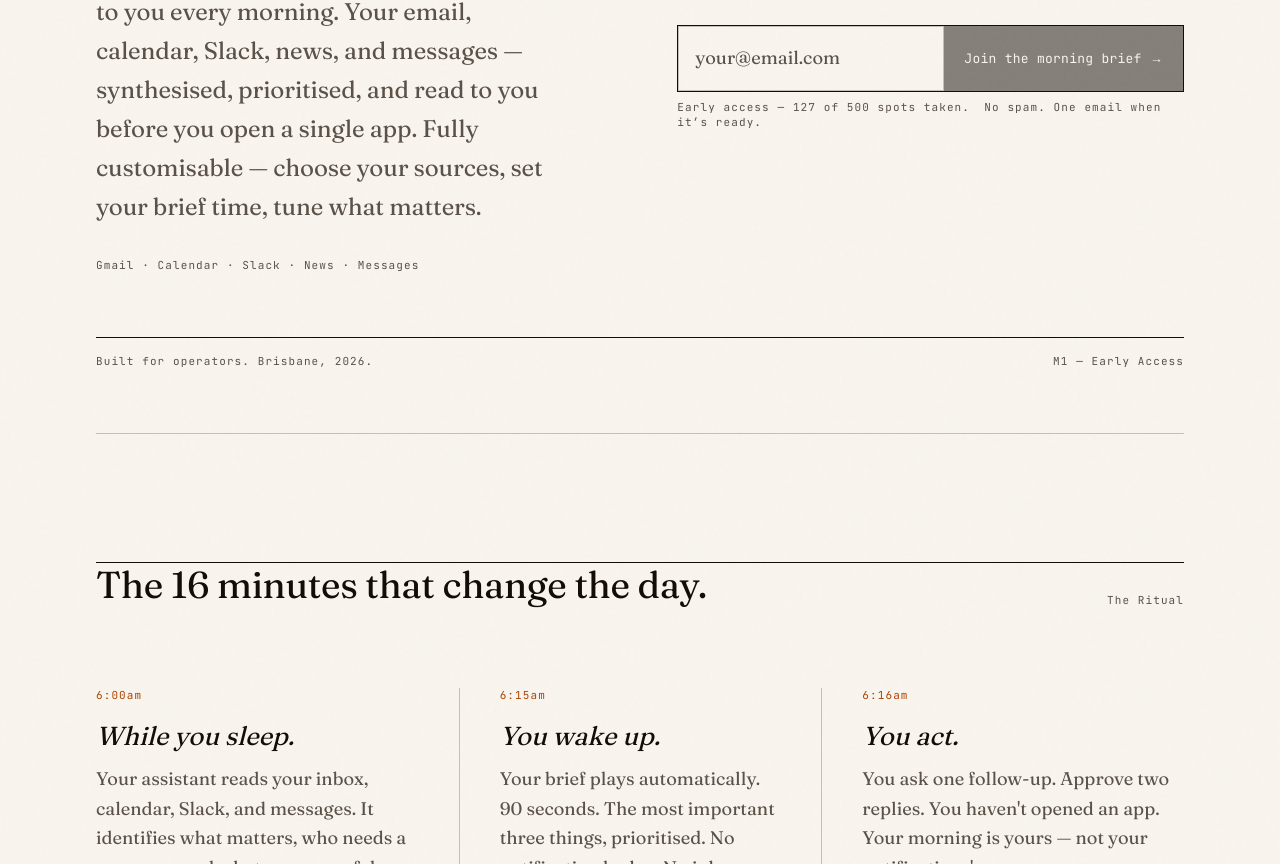
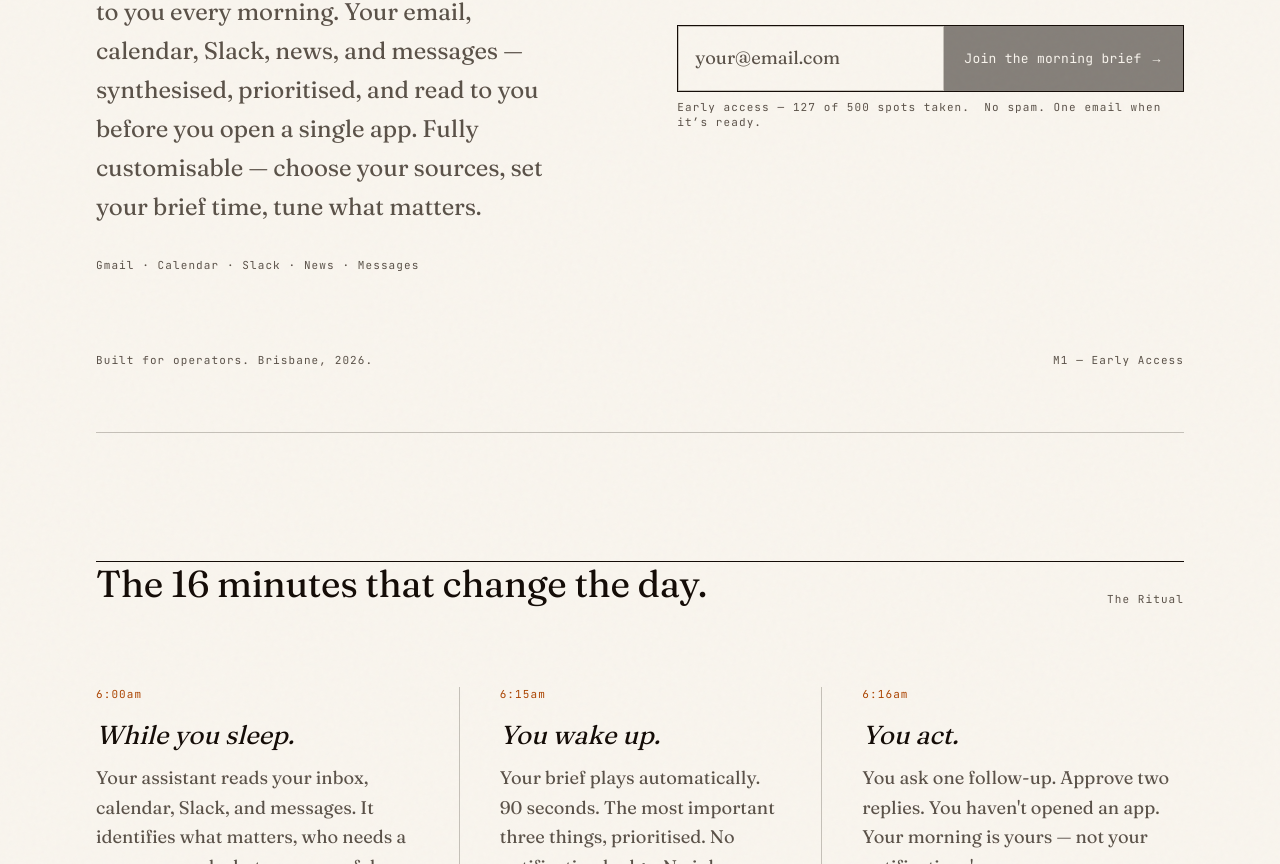
Before and after one commit to jacobem1836/daily-landing, a Next.js app: page / in a window 1280 px wide. Shown: the part 592-1456 px from the top of the page. Built offline with nearby package versions, Linux system fonts and the light colour scheme; no server answers.

Commit message:
fix: scroll-margin-top on waitlist anchor, remove duplicate section-rule

```diff
--- a/components/hero/Hero.tsx
+++ b/components/hero/Hero.tsx
@@ -91,7 +91,7 @@ export default function Hero({ variant }: HeroProps) {
             <AudioPlayer src="/sample-brief.mp3" />
           </div>
 
-          <div id="waitlist" className="section-rule-muted pt-8">
+          <div id="waitlist" className="section-rule-muted pt-8" style={{ scrollMarginTop: '5rem' }}>
             <EmailCapture variant={variant} />
           </div>
         </motion.div>
@@ -102,7 +102,7 @@ export default function Hero({ variant }: HeroProps) {
         variants={stagger.item}
         initial="hidden"
         animate="visible"
-        className="section-rule pt-4 mt-12 lg:mt-16 flex items-center justify-between"
+        className="pt-4 mt-12 lg:mt-16 flex items-center justify-between"
       >
         <span className="font-mono text-label text-muted">Built for operators. Brisbane, 2026.</span>
         <span className="font-mono text-label text-muted hidden sm:block">M1 — Early Access</span>
```
